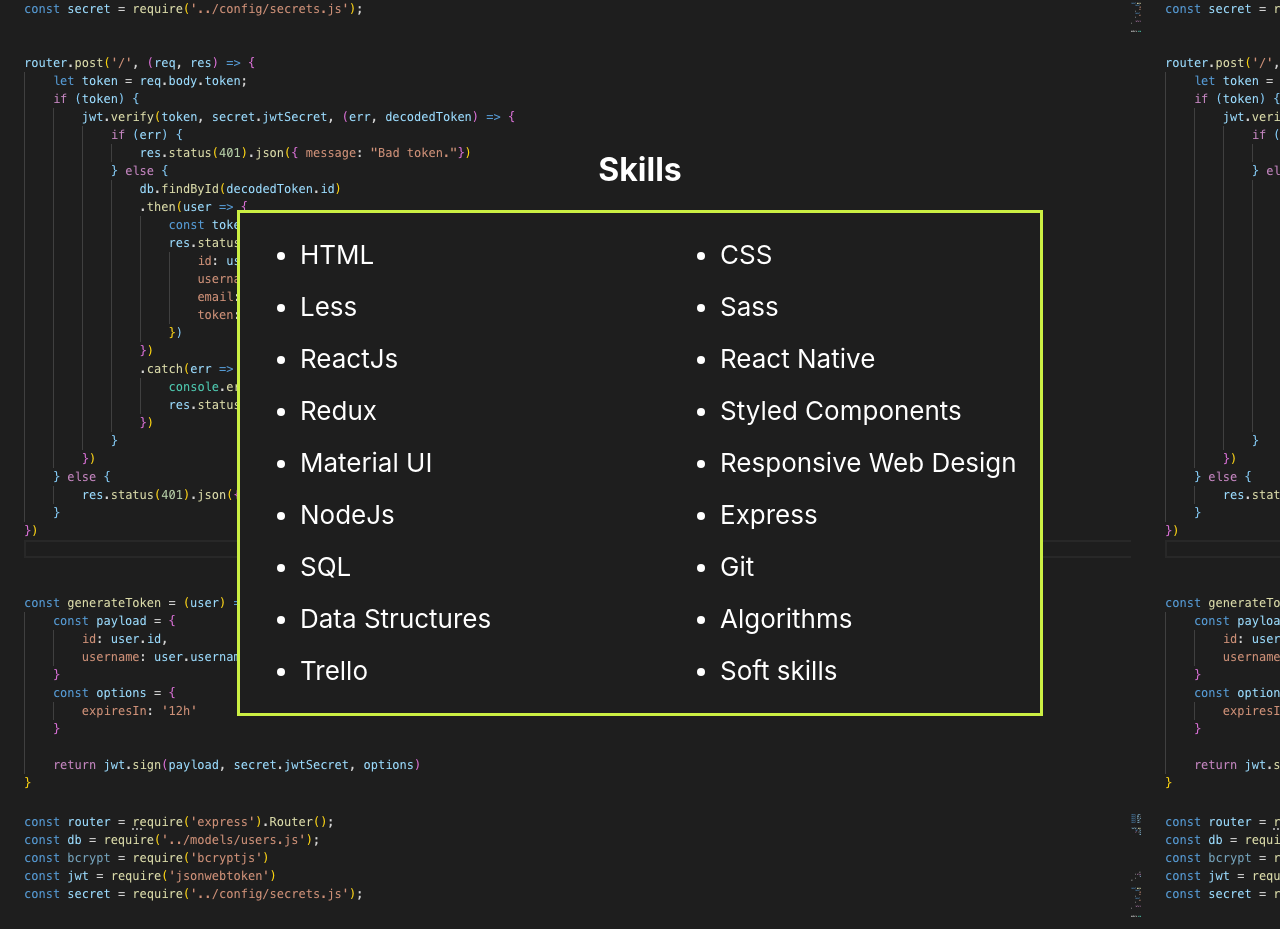
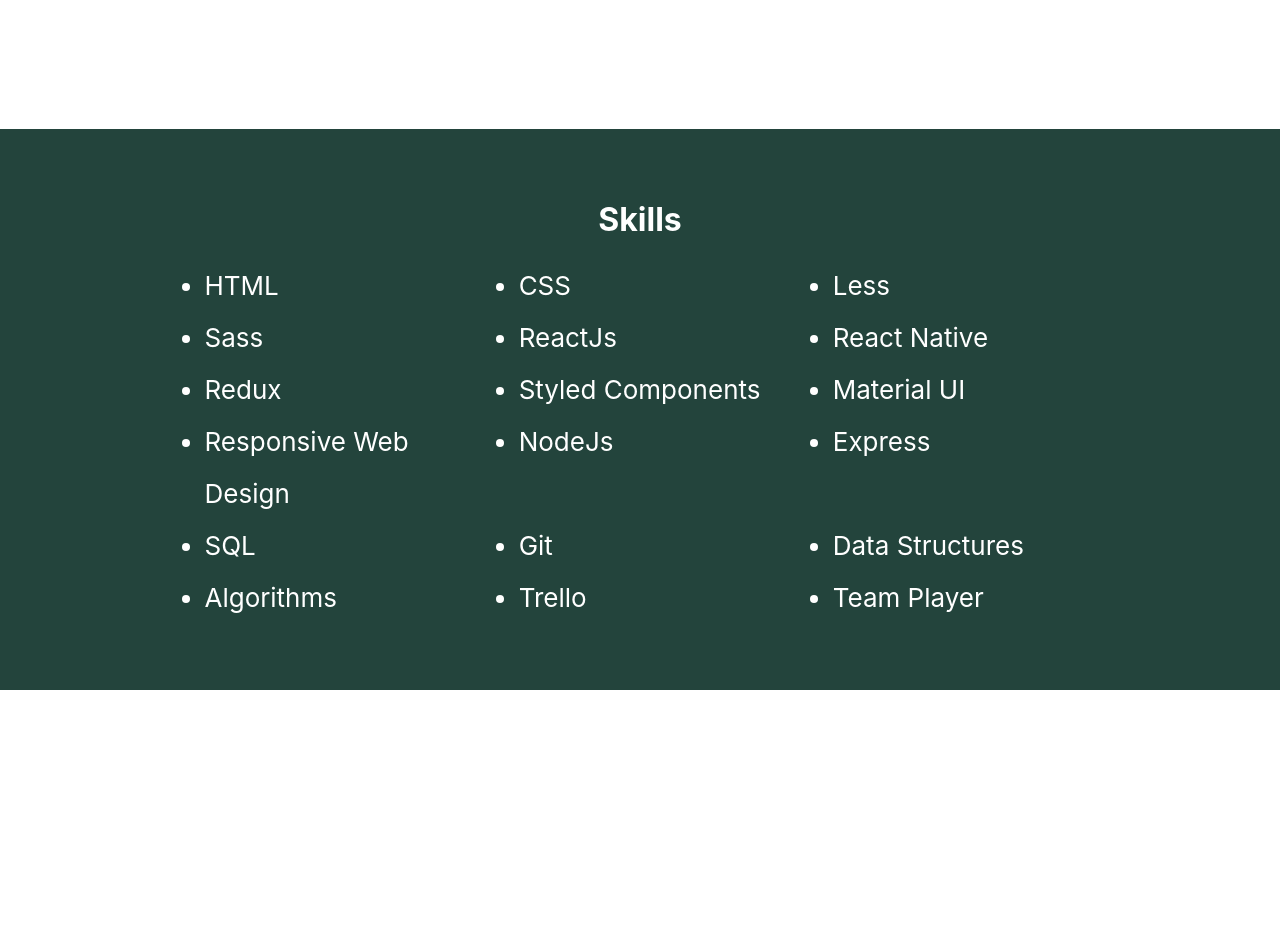
Before and after one commit to toddmckenzie/Portfolio, a React (Create React App) app in the folder port/: page /skills in a window 1280 px wide. Shown: the part 971-1900 px from the top of the page. After the commit the page ends 1661 px from the top, so only its background shows below. Built offline with nearby package versions, Linux system fonts and the light colour scheme.

Commit message:
working on converting over portfolio to new style

```diff
--- /dev/null
+++ b/port/src/components/box.css
@@ -0,0 +1,36 @@
+.about-circle {
+    background-color: #867B5E;
+    width: 50%;
+}
+
+.about-contact {
+    background-color: #15596F;
+}
+
+.about-circle {
+    border: 4px solid white;
+    border-radius: 50%;
+    height: 478px;
+    width: 478px;
+}
+
+
+.contact-circle {
+    border: 4px solid white;
+    border-radius: 50%;
+    height: 478px;
+    width: 478px;
+    background: blue;
+}
+
+
+.home-circle {
+    border: 4px solid white;
+    border-radius: 50%;
+    height: 478px;
+    width: 478px;
+}
+
+.ach {
+    font-size: 50px;
+}
--- /dev/null
+++ b/port/src/components/box.js
@@ -0,0 +1,26 @@
+import React from 'react';
+
+
+const Box = (props) => {
+    console.log(props.identity === 'About')
+    return (
+        <div className="half">
+            <div className="circle">
+                {props.identity === 'About' ?
+                <div className="about-circle">
+                    <p className="ach">About Me</p>
+                </div> : null }
+                { props.identity === 'Contact' ?
+                <div className="contact-circle">
+                    <p className="ach">Contact</p>
+                </div> : null }
+                { props.identity === 'Home' ?
+                <div className="home-circle">
+                    <p className="ach">Home</p>
+                </div> : null }
+            </div>
+        </div>
+    )
+}
+
+export default Box;
--- /dev/null
+++ b/port/src/components/footer.css
@@ -0,0 +1,23 @@
+
+.footer {
+    height: 150px;
+    background-color: black;
+    display: flex;
+}
+.icons {
+    height: 40px;
+    margin-right: 30px;
+}
+
+.icons:first-child {
+    margin-left: 80%;
+}
+
+.copy {
+    color: white;
+    margin-top: 60px;
+    margin-left: 60px;
+    font-size: 16px;
+    font-family: Avenir;
+    font-style: heavy;
+}
--- /dev/null
+++ b/port/src/components/footer.js
@@ -0,0 +1,21 @@
+import React from 'react';
+import './footer.css';
+import github from '../img/github.svg';
+import linkedin from '../img/linkedin.svg';
+import { Link } from 'react-router-dom'
+
+const Footer = () => {
+    return (
+        <div className="footer">
+            <p className="copy">C 2020 Todd McKenzie</p>
+            <a href="www.github.com/toddmckenzie" target="_blank">
+                <img src={github} className="icons" />
+            </a>
+            <a href="https://www.linkedin.com/in/todd-mckenzie-0431a7141/" target="_blank">
+                <img src={linkedin} className="icons"/>
+            </a>
+        </div>
+    )
+}
+
+export default Footer;
--- a/port/src/components/header.css
+++ b/port/src/components/header.css
@@ -36,7 +36,6 @@
 
   a:hover {
     transform: scale(1.1);
-    color: #72A90F;
   }
 
   .web {
--- a/port/src/components/home.css
+++ b/port/src/components/home.css
@@ -1,3 +1,7 @@
 .home {
     background: black;
 }
+
+.flex {
+    display: flex;
+}
--- a/port/src/components/home.js
+++ b/port/src/components/home.js
@@ -1,13 +1,22 @@
-import React, { useState, useEffect } from 'react';
+import React from 'react';
 import './home.css';
-import todd from '../img/todd.jpg';
-import code from '../img/code.png';
 import Projects from './projects';
+import Skills from './skills';
+import Footer from './footer';
+import Box from './box';
+
+
 const Home = () => {
 
     return (
         <div className="home">
-            < Projects/>
+            <Projects />
+            <Skills />
+            <div className="flex">
+                <Box identity='About'/>
+                <Box identity='Contact'/>
+            </div>
+            <Footer />
         </div>
     )
 }
--- a/port/src/components/projects.css
+++ b/port/src/components/projects.css
@@ -1,7 +1,5 @@
 .projects {
-    /* padding-top: 150px; */
     width: 100%;
-    background-repeat: repeat-y;
     padding-bottom: 20px;
     background-color: black;
     border-radius: 10px;
--- a/port/src/components/projects.js
+++ b/port/src/components/projects.js
@@ -29,9 +29,9 @@
                     <div className="words">
                         <h1 className="project-heading">Cloud Stands</h1>
                         <h3 className="role">Fullstack Developer</h3>
-                        <p>www.cloudstands.com was a 8 week labs project with a team of 6 other developers, a UX designer, and a team lead.  The first 2 weeks consisted of planning our feature canvases and the tech stack we were going to use.  The next 6 weeks we coded to make a usable product.</p>
+                        <p><a href="www.cloudstands.com" target="_blank">www.cloudstands.com</a>was a 8 week labs project with a team of 6 other developers, a UX designer, and a team lead.  The first 2 weeks consisted of planning our feature canvases and the tech stack we were going to use.  The next 6 weeks we coded to make a usable product.</p>
                         <p>The idea behind cloudstands was for small market owners and vendors to be able to get in contact with each other.  We built a site where the owner could put in the amount of booths the market had, the cost of the booths, and the days the market was open. The vendor could then get in there and rent booths from any market they wish to do business. The vendor could also see the other types of booths that was scheduled to be there that day in order to avoid being at a market with the same type of buisness.</p>
-                        <p>My role on cloudstands was as a frontend developer.  We used ReactJs and Redux for state management.</p>
+                        <p>My role on cloudstands was as a fulstack developer, but I did most of the work on the frontend.  We used ReactJs and Redux for state management.</p>
                     </div>
 
                 </div>
--- a/port/src/components/skills.css
+++ b/port/src/components/skills.css
@@ -1,27 +1,23 @@
 .skills {
     padding-top: 200px;
-    height: 100vh;
+    width: 100%;
 }
-
 
 li {
     color: white;
     font-size: 26px;
-    margin-left: 20px;
-    margin-right: 20px;
+    margin: 0 auto;
     line-height: 2;
-}
-
-li:hover {
-    color: #CBEF43;
+    width: 30%;
 }
 
 .box {
-    background-color: rgb(30,30,30);
-    width: 800px;
-    height: 500px;
+    padding-top: 50px;
+    background-color: #23443C;
+    width: 100%;
+    height: auto;
     margin: 0 auto;
-    border: 3px solid #CBEF43;
+    padding-bottom: 50px;
 }
 h1 {
     margin-bottom: 20px;
@@ -29,11 +25,11 @@
 
 .row {
     display: flex;
+    margin-left: 12%;
+    margin-right: 12%;
 }
 
-.li-1 {
-    width: 50%;
-}
+
 
 @media (max-height: 600px){
     .skills {
--- a/port/src/components/skills.js
+++ b/port/src/components/skills.js
@@ -4,59 +4,42 @@
 
 
 const Skills = () => {
-    const [ title, setTitle ] = useState('')
-    const [ i, setI ] = useState(0);
 
-    useEffect(() => {
-        const skills = ['S', 'k', 'i', 'l', 'l', 's']
-        setTimeout(function() {
-            if (i < skills.length+1){
-                setTitle(skills.slice(0,i).join(''))
-                setI(i + 1);
-            }
-        }, 300)
-    },[title, i])
 
     return (
-        <div className="skills" style={{backgroundImage: `url(${code})`}}>
-            <h1>{title}</h1>
+        <div className="skills" >
             <div className="box">
+            <h1>Skills</h1>
                 <ul>
                 <div className="row">
-                    <li className="li-1">HTML</li>
+                    <li>HTML</li>
                     <li>CSS</li>
+                    <li>Less</li>
                 </div>
                 <div className="row">
-                    <li className="li-1">Less</li>
                     <li>Sass</li>
-                </div>
-                <div className="row">
-                    <li className="li-1">ReactJs</li>
+                    <li>ReactJs</li>
                     <li>React Native</li>
                 </div>
                 <div className="row">
-                    <li className="li-1">Redux</li>
+                    <li>Redux</li>
                     <li>Styled Components</li>
+                    <li>Material UI</li>
                 </div>
                 <div className="row">
-                    <li className="li-1">Material UI</li>
                     <li>Responsive Web Design</li>
-                </div>
-                <div className="row">
-                    <li className="li-1">NodeJs</li>
+                    <li>NodeJs</li>
                     <li>Express</li>
                 </div>
                 <div className="row">
-                    <li className="li-1">SQL</li>
+                    <li>SQL</li>
                     <li>Git</li>
+                    <li>Data Structures</li>
                 </div>
                 <div className="row">
-                    <li className="li-1">Data Structures</li>
                     <li>Algorithms</li>
-                </div>
-                <div className="row">
-                    <li className="li-1">Trello</li>
-                    <li>Soft skills</li>
+                    <li>Trello</li>
+                    <li>Team Player</li>
                 </div>
                 </ul>
             </div>
```
Also changed, not shown: port/src/img/github.svg (added), port/src/img/linkedin.svg (added).
